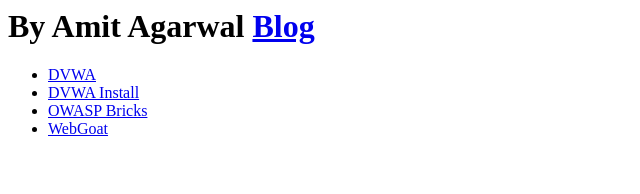
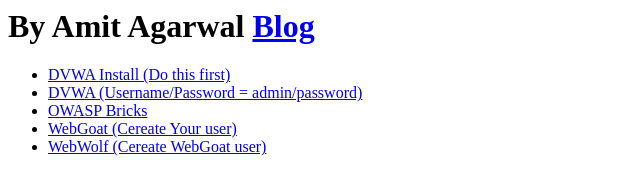
Before and after one commit to raj77in/vuln-apps, a plain HTML site: page index.html in a window 1280 px wide. Shown: the whole page, without its empty margins (0-640 px from the left). Drawn offline with Linux system fonts and the light colour scheme.

```diff
--- a/index.html
+++ b/index.html
@@ -6,10 +6,11 @@
 
   <h1> By Amit Agarwal <a href='blog.amit-agarwal.co.in'>Blog</a> </h1>
 <ul>
-  <li><a href="/dvwa/DVWA-master">DVWA</a> </li>
-  <li><a href="/dvwa/DVWA-master/setup.php">DVWA Install</a> </li>
+  <li><a href="/dvwa/DVWA-master/setup.php">DVWA Install (Do this first)</a> </li>
+  <li><a href="/dvwa/DVWA-master">DVWA (Username/Password = admin/password)</a> </li>
   <li><a href="/owasp-bricks/bricks">OWASP Bricks</a> </li>
-  <li><a href="/WebGoat/" onclick="javascript:event.target.port=8080">WebGoat</a></li>
+  <li><a href="/WebGoat/" onclick="javascript:event.target.port=8080">WebGoat (Cereate Your user)</a></li>
+  <li><a href="/WebWolf/" onclick="javascript:event.target.port=9090">WebWolf (Cereate WebGoat user)</a></li>
 </ul>
 
 </body>
```
Also changed, not shown: 3 other files.
